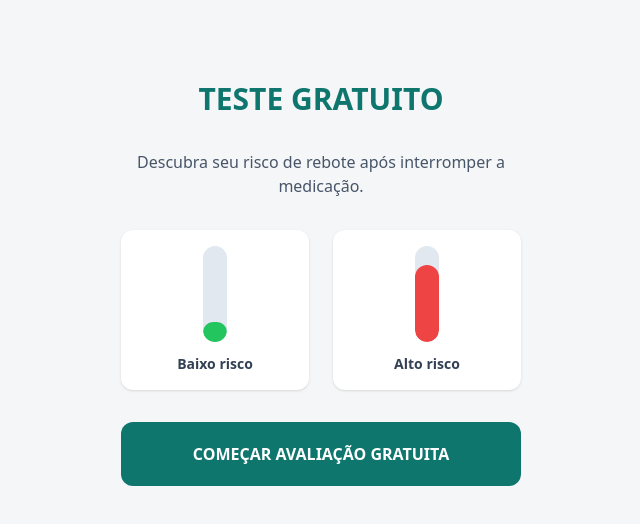
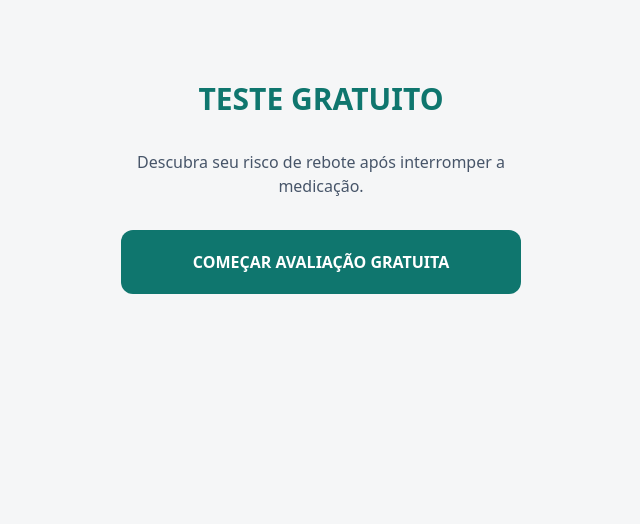
Before and after one commit to Gguga/quiz, a React (Vite) app: page / in a window 1280 px wide. Shown: the top 524 px of the page, without its empty margins (319-959 px from the left). Built offline with nearby package versions, Linux system fonts and the light colour scheme.

Commit message:
Update App.tsx

```diff
--- a/App.tsx
+++ b/App.tsx
@@ -23,27 +23,44 @@ const App: React.FC = () => {
     return () => clearTimeout(timer);
   }, []);
 
+  // 🔹 NEWS entra após pergunta da caneta (index 3)
+  const NEWS_POSITION = 4;
+
   const isQuestionStep =
-    currentStep >= 0 && currentStep < QUESTIONS.length;
+    currentStep >= 0 &&
+    currentStep < QUESTIONS.length &&
+    currentStep !== NEWS_POSITION;
 
-  const isNewsStep = currentStep === 2;
+  const isNewsStep = currentStep === NEWS_POSITION;
 
   const handleSelectOption = (value: string) => {
-    const questionId = QUESTIONS[currentStep].id;
-    setAnswers(prev => ({ ...prev, [questionId]: value }));
+    const questionIndex =
+      currentStep > NEWS_POSITION
+        ? currentStep - 1
+        : currentStep;
+
+    const questionId = QUESTIONS[questionIndex].id;
+
+    setAnswers(prev => ({
+      ...prev,
+      [questionId]: value
+    }));
   };
 
   const handleNext = () => {
-    if (currentStep < QUESTIONS.length - 1) {
+
+    if (currentStep === NEWS_POSITION - 1) {
+      setCurrentStep(NEWS_POSITION);
+      return;
+    }
+
+    if (currentStep < QUESTIONS.length) {
       setCurrentStep(prev => prev + 1);
     } else {
       startAnalysis();
     }
   };
 
-  // ---------------------------
-  // 🔥 CÁLCULO PERSONALIZADO
-  // ---------------------------
   const calculateScore = (): QuizResults => {
 
     let totalWeight = 0;
@@ -62,9 +79,9 @@ const App: React.FC = () => {
 
     const score = Math.round(normalized);
 
-    // 🔹 RISCO CENTRAL
+    const fase = answers[4];
+
     let centralRisk = "";
-    const fase = answers[3];
 
     if (fase === "uso_atual_perda") {
       centralRisk = "Alto risco de dependência da medicação para manutenção do peso.";
@@ -78,7 +95,6 @@ const App: React.FC = () => {
       centralRisk = "Alto risco de dependência da medicação para manutenção do peso.";
     }
 
-    // 🔹 RISCO SECUNDÁRIO
     let secondaryRisk = "";
 
     if (
@@ -89,20 +105,16 @@ const App: React.FC = () => {
       secondaryRisk = "Ingestão proteica insuficiente para preservação muscular.";
     }
     else if (
-      answers[9] === "forca_caiu_muito" ||
-      answers[9] === "forca_caiu_pouco" ||
-      answers[9] === "forca_nao_treina"
+      answers[5] === "forca_caiu_muito" ||
+      answers[5] === "forca_caiu_pouco"
     ) {
       secondaryRisk = "Indícios de perda progressiva de massa muscular.";
     }
     else if (
-      answers[4] === "tempo_longo" ||
-      answers[4] === "tempo_eterno"
+      answers[3] === "tempo_longo" ||
+      answers[3] === "tempo_eterno"
     ) {
       secondaryRisk = "Sinais de adaptação metabólica crônica.";
-    }
-    else if (answers[6] === "agua_baixa") {
-      secondaryRisk = "Baixa sustentação comportamental para manutenção.";
     }
 
     return {
@@ -134,7 +146,8 @@ const App: React.FC = () => {
 
   const progress =
     currentStep >= 0
-      ? ((currentStep + 1) / QUESTIONS.length) * 100
+      ? ((currentStep >= NEWS_POSITION ? currentStep - 1 : currentStep) + 1) /
+        QUESTIONS.length * 100
       : 0;
 
   const getSexo = () => {
@@ -155,7 +168,7 @@ const App: React.FC = () => {
 
       <main className="flex-1 w-full max-w-md mx-auto">
 
-        {/* CAPA COM GRÁFICO */}
+        {/* CAPA */}
         {currentStep === -1 && !loading && !results && !showVsl && (
           <div className="flex flex-col items-center p-6 text-center space-y-8 pt-20">
 
@@ -167,34 +180,6 @@ const App: React.FC = () => {
               Descubra seu risco de rebote após interromper a medicação.
             </p>
 
-            <div className="grid grid-cols-2 gap-6 w-full mt-2">
-
-              <div className="bg-white rounded-xl shadow p-4 flex flex-col items-center">
-                <div className="w-6 h-24 bg-slate-200 rounded-full relative overflow-hidden">
-                  <div
-                    className="absolute bottom-0 w-full bg-green-500 rounded-full transition-all duration-700"
-                    style={{ height: animateGraph ? '20%' : '0%' }}
-                  />
-                </div>
-                <p className="mt-3 text-sm font-semibold text-slate-700">
-                  Baixo risco
-                </p>
-              </div>
-
-              <div className="bg-white rounded-xl shadow p-4 flex flex-col items-center">
-                <div className="w-6 h-24 bg-slate-200 rounded-full relative overflow-hidden">
-                  <div
-                    className="absolute bottom-0 w-full bg-red-500 rounded-full transition-all duration-700"
-                    style={{ height: animateGraph ? '80%' : '0%' }}
-                  />
-                </div>
-                <p className="mt-3 text-sm font-semibold text-slate-700">
-                  Alto risco
-                </p>
-              </div>
-
-            </div>
-
             <button
               onClick={() => setCurrentStep(0)}
               className="w-full py-5 bg-[#0f766e] text-white rounded-xl font-black uppercase text-base mt-4"
@@ -205,11 +190,24 @@ const App: React.FC = () => {
           </div>
         )}
 
-        {/* PERGUNTAS */}
-        {isQuestionStep && !loading && !results && !showVsl && currentStep !== 2 && (
+        {isQuestionStep && !loading && !results && !showVsl && (
           <QuizStep
-  question={QUESTIONS[currentStep]}
-  selectedOption={answers[QUESTIONS[currentStep].id] || null}
+            question={
+              QUESTIONS[
+                currentStep > NEWS_POSITION
+                  ? currentStep - 1
+                  : currentStep
+              ]
+            }
+            selectedOption={
+              answers[
+                QUESTIONS[
+                  currentStep > NEWS_POSITION
+                    ? currentStep - 1
+                    : currentStep
+                ].id
+              ] || null
+            }
             onSelect={handleSelectOption}
             onNext={handleNext}
             onBack={() => setCurrentStep(prev => prev - 1)}
@@ -218,35 +216,23 @@ const App: React.FC = () => {
           />
         )}
 
-        {/* NEWS */}
         {isNewsStep && !loading && !results && !showVsl && (
           <div className="py-6 px-4">
-            <NewsInterstitial onNext={handleNext} />
+            <NewsInterstitial onNext={() => setCurrentStep(prev => prev + 1)} />
           </div>
         )}
 
-        {/* LOADING */}
         {loading && (
           <div className="flex flex-col items-center justify-center text-center p-6 pt-24 space-y-6">
-
             <h2 className="text-xl font-black text-[#0f766e] uppercase">
               Triagem Clínica em Andamento
             </h2>
-
             <div className="w-full bg-slate-200 h-3 rounded-full overflow-hidden">
               <div
                 className="bg-[#0f766e] h-full transition-all duration-300"
                 style={{ width: `${loadingProgress}%` }}
               />
             </div>
-
-            <div className="text-sm text-slate-600 space-y-2">
-              {loadingProgress > 20 && <p>✔ Histórico metabólico analisado</p>}
-              {loadingProgress > 40 && <p>✔ Fase da medicação identificada</p>}
-              {loadingProgress > 60 && <p>✔ Indicadores musculares avaliados</p>}
-              {loadingProgress > 80 && <p>✔ Classificação de risco estruturada</p>}
-            </div>
-
           </div>
         )}
 
```
Lines whose indentation alone changed are shown as unchanged.
